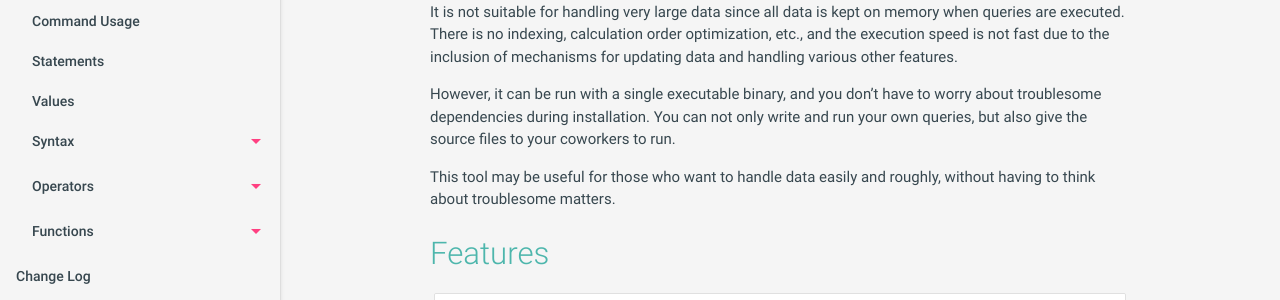
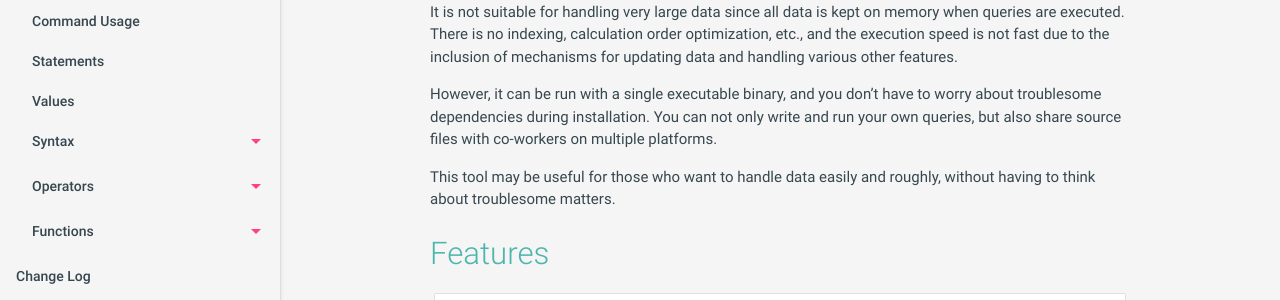
Before and after one commit to mithrandie/csvq, a Jekyll site: the page built from docs/index.md, in a window 1280 px wide and 900 px high, scrolled down 527 px. Shown: the part 175-475 px from the top of the window. Built offline with Jekyll 4.4.1, drawn with Linux system fonts in a browser that asks for light colours.

Commit message:
Update docs.

```diff
--- a/docs/index.md
+++ b/docs/index.md
@@ -27,7 +27,7 @@ It is not suitable for handling very large data since all data is kept on memory
 There is no indexing, calculation order optimization, etc., and the execution speed is not fast due to the inclusion of mechanisms for updating data and handling various other features.
 
 However, it can be run with a single executable binary, and you don't have to worry about troublesome dependencies during installation.
-You can not only write and run your own queries, but also give the source files to your coworkers to run.
+You can not only write and run your own queries, but also share source files with co-workers on multiple platforms.
 
 This tool may be useful for those who want to handle data easily and roughly, without having to think about troublesome matters.
 
```
Also changed, not shown: README.md.
